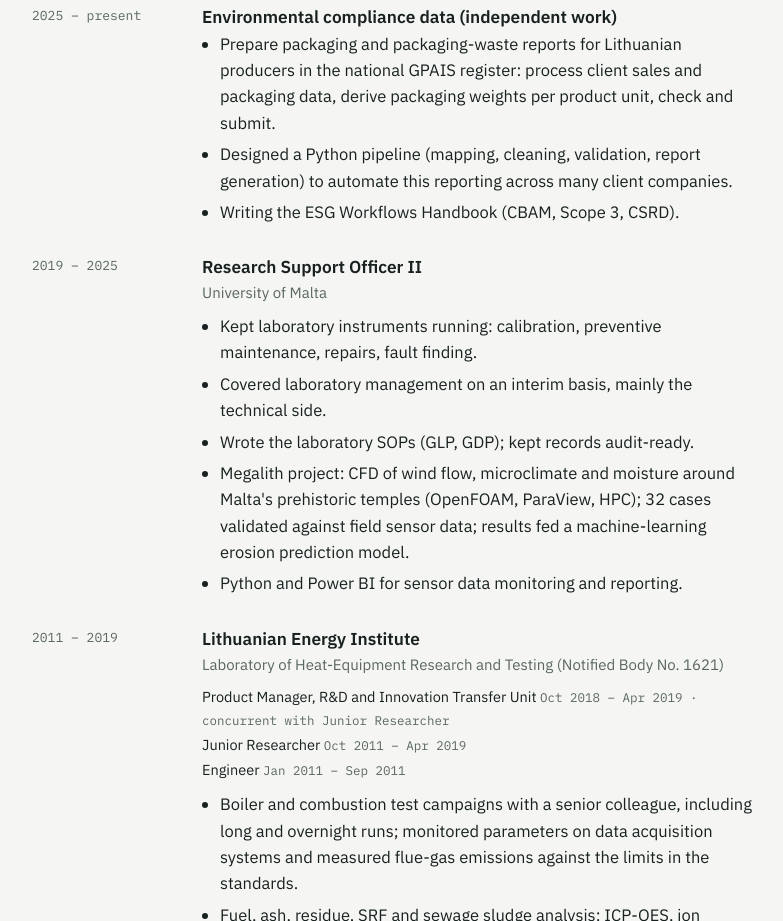
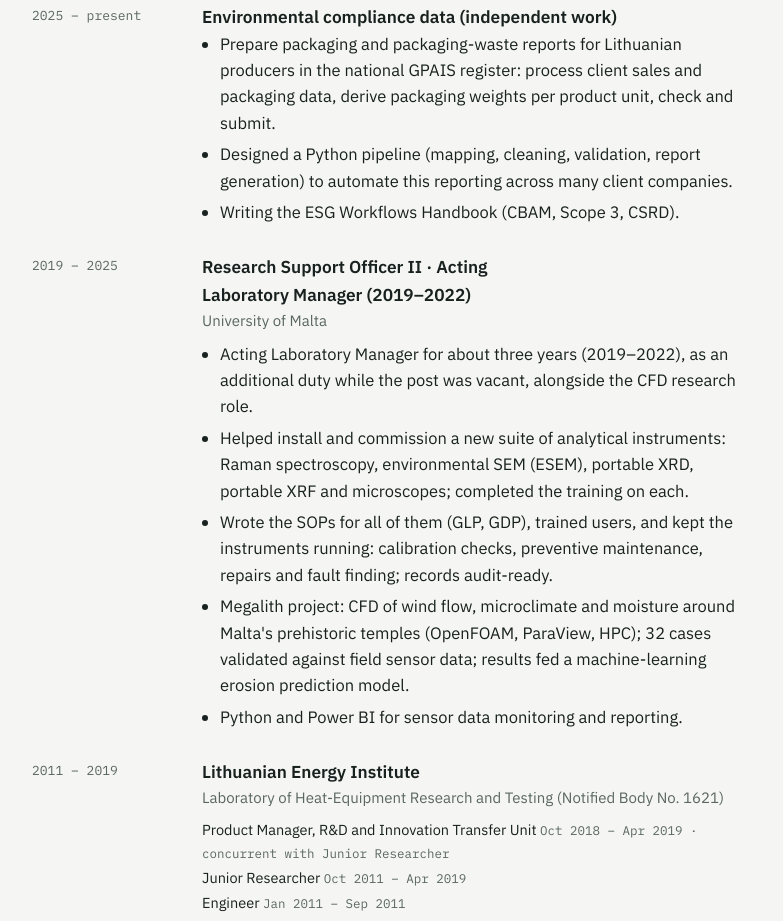
Before and after one commit to mantas123456/mantas123456.github.io, a plain HTML site: page index.html in a window 1280 px wide. Shown: the part 1441-2362 px from the top of the page, without its empty margins (354-1137 px from the left). Drawn offline with Linux system fonts and the light colour scheme.

Commit message:
University of Malta: Acting Laboratory Manager (2019–2022) and new instruments
Adds the acting lab manager role (additional duty while the post was
vacant, about three years), the instrument suite set up in that time
(Raman, ESEM, portable XRD and XRF, microscopes) with SOPs and
maintenance, and the instruments to the skills lists. Rebuilds the PDF.

Co-Authored-By: Claude Opus 5.5 <noreply@anthropic.com>
Claude-Session: https://claude.ai/code/session_01H1pfapLb93tB8DA4ATg3EG

```diff
--- a/index.html
+++ b/index.html
@@ -352,12 +352,12 @@ footer { border-top: 1px solid var(--line); padding: 20px 0 40px; font-family: v
         <div class="role">
           <div class="when">2019 – 2025</div>
           <div>
-            <h3>Research Support Officer II</h3>
+            <h3>Research Support Officer II · Acting Laboratory Manager (2019–2022)</h3>
             <div class="org">University of Malta</div>
             <ul>
-              <li>Kept laboratory instruments running: calibration, preventive maintenance, repairs, fault finding.</li>
-              <li>Covered laboratory management on an interim basis, mainly the technical side.</li>
-              <li>Wrote the laboratory SOPs (GLP, GDP); kept records audit-ready.</li>
+              <li>Acting Laboratory Manager for about three years (2019–2022), as an additional duty while the post was vacant, alongside the CFD research role.</li>
+              <li>Helped install and commission a new suite of analytical instruments: Raman spectroscopy, environmental SEM (ESEM), portable XRD, portable XRF and microscopes; completed the training on each.</li>
+              <li>Wrote the SOPs for all of them (GLP, GDP), trained users, and kept the instruments running: calibration checks, preventive maintenance, repairs and fault finding; records audit-ready.</li>
               <li>Megalith project: CFD of wind flow, microclimate and moisture around Malta's prehistoric temples (OpenFOAM, ParaView, HPC); 32 cases validated against field sensor data; results fed a machine-learning erosion prediction model.</li>
               <li>Python and Power BI for sensor data monitoring and reporting.</li>
             </ul>
@@ -493,7 +493,7 @@ footer { border-top: 1px solid var(--line); padding: 20px 0 40px; font-family: v
         </div>
         <div class="skillrow">
           <h3>Instruments</h3>
-          <div class="chips"><span class="chip">ICP-OES</span><span class="chip">Ion chromatography</span><span class="chip">CHN/S</span><span class="chip">Calorimetry</span><span class="chip">TGA-GC-MS</span><span class="chip">DSC</span><span class="chip">Flue-gas analysers</span><span class="chip">Data acquisition</span><span class="chip">Test rigs</span></div>
+          <div class="chips"><span class="chip">ICP-OES</span><span class="chip">Ion chromatography</span><span class="chip">CHN/S</span><span class="chip">Calorimetry</span><span class="chip">TGA-GC-MS</span><span class="chip">DSC</span><span class="chip">Raman</span><span class="chip">ESEM</span><span class="chip">Portable XRD / XRF</span><span class="chip">Microscopy</span><span class="chip">Flue-gas analysers</span><span class="chip">Data acquisition</span><span class="chip">Test rigs</span></div>
         </div>
         <div class="skillrow">
           <h3>Environmental reporting</h3>
```
Also changed, not shown: cv/index.html (+6 -6 lines), 1 other file.
